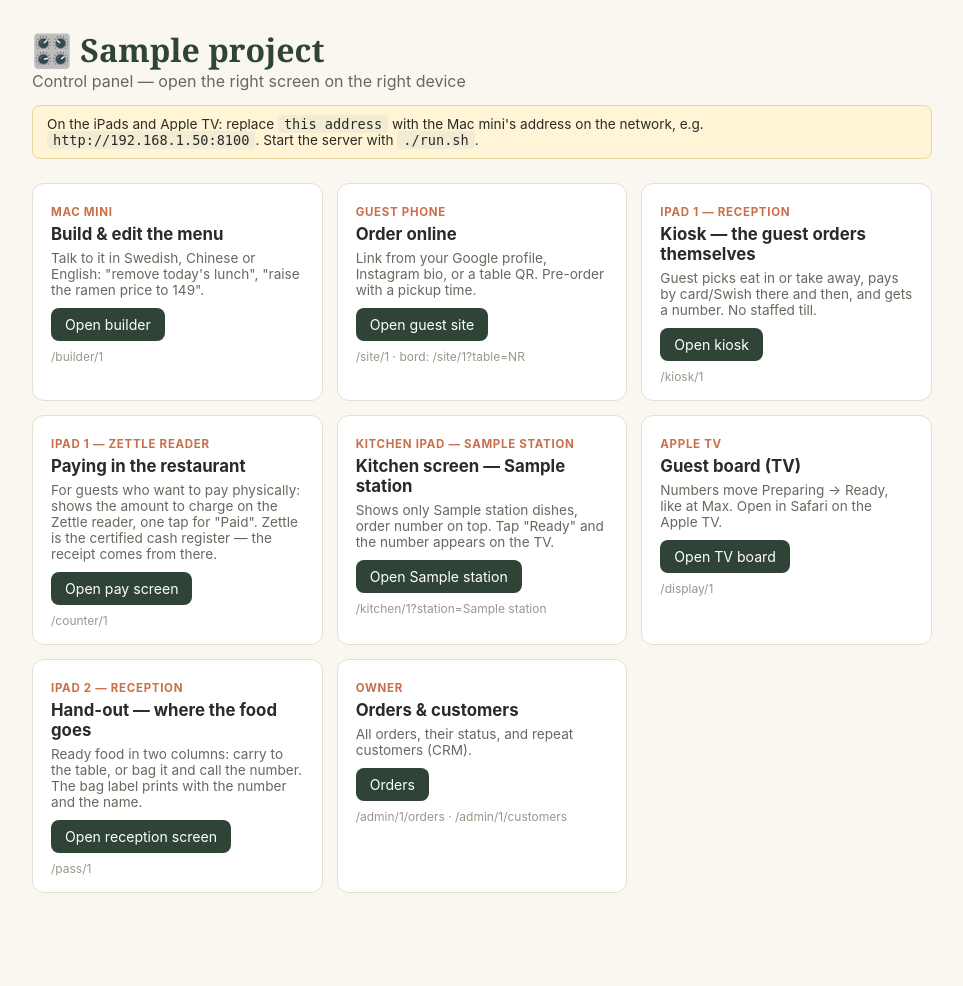
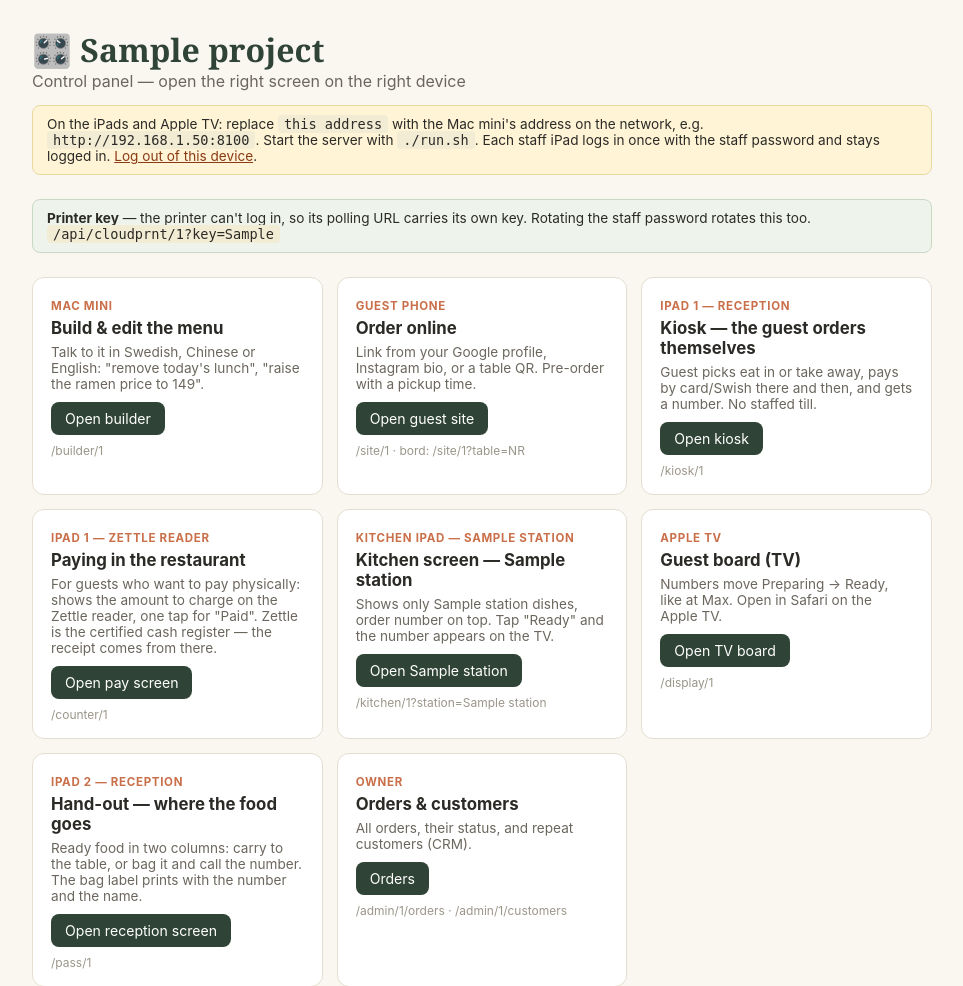
Before and after one commit to bluehawana/vibe-business-llm, a FastAPI app: template app/templates/panel.html in a window 1280 px wide. Shown: the top 986 px of the page, without its empty margins (158-1121 px from the left). Before the commit the page ends 893 px from the top, so only its background shows below. Run offline with FastAPI, Linux system fonts and the light colour scheme; the template is opened without the code that fills it: most values are stand-ins (such as "Sample title", 1, 10 or a date in 2020).

Commit message:
Staff login, printer key, and signed webhooks — safe to put on a public URL
The kitchen, reception, pay, panel, builder and admin screens were open to
anyone who could reach the server. That was tolerable on the restaurant LAN and
not tolerable behind a tunnel, where a stranger could read every order and tap
'Paid on Zettle'. They now sit behind one shared password (VIBE_STAFF_PASSWORD),
and with no password set they return 503 rather than serving — fail closed,
because 'I'll set it later' is how a kitchen display ends up on the internet.
run.sh generates a password on first start and prints it.

Guests are untouched: the site, checkout, success page, printable slip and the
TV board stay open. The TV has no keyboard to log in from and shows only order
numbers; the slip's order id is unguessable.

The printer can't fill in a form, so it carries a key derived from the same
password (shown on the panel) instead of the password itself.

Webhooks: an unsigned webhook is a free-food machine — forge a
checkout.session.completed and the kitchen cooks it. Unsigned is now refused
unless we are in the local demo stub. Fixing that surfaced a real bug on the
signed path: construct_event returns a StripeObject, not a dict, so .get() on
its metadata raised AttributeError and every genuine payment would have 400'd
and never reached the kitchen. We now verify with the SDK and read the raw
payload ourselves. This would have broken the first real order.

Co-Authored-By: Claude Opus 5 (1M context) <noreply@anthropic.com>

```diff
--- /dev/null
+++ b/app/auth.py
@@ -0,0 +1,54 @@
+"""Staff login for the screens that aren't for guests.
+
+One shared password per installation, not per-user accounts: the people who need
+in are the two of you plus whoever is on shift, and a kitchen iPad has to stay
+logged in for months without anyone remembering a username.
+
+Fail closed. With no password set the staff screens refuse to serve at all,
+rather than quietly staying open — the whole point is that this survives being
+put behind a public URL.
+"""
+
+import hashlib
+import hmac
+import os
+import secrets
+
+STAFF_PASSWORD = os.environ.get("VIBE_STAFF_PASSWORD", "")
+
+COOKIE = "vibe_staff"
+# An iPad bolted to a wall should not be logged out mid-service. Changing the
+# password is what revokes access, not the clock.
+COOKIE_MAX_AGE = 180 * 24 * 3600
+
+
+def configured() -> bool:
+    return bool(STAFF_PASSWORD)
+
+
+def _derive(purpose: str) -> str:
+    """Purpose-bound derivative of the password. Neither the session cookie nor
+    the printer key reveals the password, and rotating it invalidates both."""
+    return hmac.new(STAFF_PASSWORD.encode(), purpose.encode(), hashlib.sha256).hexdigest()
+
+
+def session_token() -> str:
+    return _derive("staff-session")
+
+
+def printer_key() -> str:
+    """A thermal printer can't fill in a login form — it polls a fixed URL. It
+    gets its own key so the password never sits in a printer's config."""
+    return _derive("printer")[:20]
+
+
+def check_password(supplied: str) -> bool:
+    return configured() and secrets.compare_digest(supplied or "", STAFF_PASSWORD)
+
+
+def valid_session(token: str | None) -> bool:
+    return configured() and secrets.compare_digest(token or "", session_token())
+
+
+def valid_printer_key(key: str | None) -> bool:
+    return configured() and secrets.compare_digest(key or "", printer_key())
--- a/app/main.py
+++ b/app/main.py
@@ -1,18 +1,62 @@
 import json
 from pathlib import Path
+from urllib.parse import quote
 
-from fastapi import FastAPI, HTTPException, Request
-from fastapi.responses import HTMLResponse, JSONResponse, PlainTextResponse, Response
+from fastapi import Depends, FastAPI, Form, HTTPException, Request
+from fastapi.responses import (HTMLResponse, JSONResponse, PlainTextResponse,
+                               RedirectResponse, Response)
 from fastapi.templating import Jinja2Templates
 from pydantic import BaseModel
 
-from . import db, llm, receipt, stripe_pay
+from . import auth, db, llm, receipt, stripe_pay
 from .schema import DEFAULT_SPEC, find_menu_item
 
 app = FastAPI(title="Vibe Business")
 templates = Jinja2Templates(directory=Path(__file__).resolve().parent / "templates")
 
 db.init_db()
+
+
+def require_staff(request: Request):
+    """Guards everything that isn't for guests. Public by design and deliberately
+    left open: the guest site, the success page, the printable slip (its order id
+    is unguessable), and the TV board, which shows nothing but order numbers and
+    has no keyboard to log in from."""
+    if not auth.configured():
+        raise HTTPException(503, "Set VIBE_STAFF_PASSWORD in .env to use the staff screens")
+    if auth.valid_session(request.cookies.get(auth.COOKIE)):
+        return
+    if request.url.path.startswith("/api/"):
+        raise HTTPException(401, "Staff login required")
+    raise HTTPException(307, "Staff login required",
+                        headers={"Location": f"/login?next={quote(request.url.path)}"})
+
+
+STAFF = [Depends(require_staff)]
+
+
+@app.get("/login", response_class=HTMLResponse)
+def login_form(request: Request, next: str = "/", bad: str = ""):
+    return templates.TemplateResponse(request, "login.html", {
+        "next": next, "bad": bool(bad), "configured": auth.configured(),
+    })
+
+
+@app.post("/login")
+def login(next: str = Form("/"), password: str = Form("")):
+    if not auth.check_password(password):
+        return RedirectResponse(f"/login?next={quote(next)}&bad=1", status_code=303)
+    response = RedirectResponse(next or "/", status_code=303)
+    response.set_cookie(auth.COOKIE, auth.session_token(), max_age=auth.COOKIE_MAX_AGE,
+                        httponly=True, samesite="lax")
+    return response
+
+
+@app.get("/logout")
+def logout():
+    response = RedirectResponse("/login", status_code=303)
+    response.delete_cookie(auth.COOKIE)
+    return response
 
 
 class CreateProject(BaseModel):
@@ -59,7 +103,7 @@ def landing(request: Request):
     return templates.TemplateResponse(request, "landing.html", {})
 
 
-@app.post("/api/projects")
+@app.post("/api/projects", dependencies=STAFF)
 def create_project(body: CreateProject):
     seed = (
         "Create the first version of my website. Here is my business:\n"
@@ -76,7 +120,7 @@ def create_project(body: CreateProject):
     return {"project_id": project_id, "reply": reply}
 
 
-@app.get("/builder/{project_id}", response_class=HTMLResponse)
+@app.get("/builder/{project_id}", response_class=HTMLResponse, dependencies=STAFF)
 def builder(request: Request, project_id: str):
     project = _project_or_404(project_id)
     messages = db.get_messages(project_id)
@@ -86,7 +130,7 @@ def builder(request: Request, project_id: str):
     })
 
 
-@app.post("/api/projects/{project_id}/chat")
+@app.post("/api/projects/{project_id}/chat", dependencies=STAFF)
 def chat(project_id: str, body: ChatMessage):
     project = _project_or_404(project_id)
     history = db.get_messages(project_id)
@@ -245,7 +289,7 @@ async def stripe_webhook(request: Request):
 
 # ---------- Kitchen display (KDS) ----------
 
-@app.get("/kitchen/{project_id}", response_class=HTMLResponse)
+@app.get("/kitchen/{project_id}", response_class=HTMLResponse, dependencies=STAFF)
 def kitchen(request: Request, project_id: str):
     project = _project_or_404(project_id)
     return templates.TemplateResponse(request, "kitchen.html", {
@@ -262,7 +306,7 @@ def _station_of(spec: dict) -> dict:
     return out
 
 
-@app.get("/counter/{project_id}", response_class=HTMLResponse)
+@app.get("/counter/{project_id}", response_class=HTMLResponse, dependencies=STAFF)
 def counter(request: Request, project_id: str):
     """The Zettle hand-off screen: every order waiting to be charged, with the
     exact amount to key into the reader. Two taps, no till, and whoever is
@@ -271,7 +315,7 @@ def counter(request: Request, project_id: str):
     return templates.TemplateResponse(request, "counter.html", {"project": project})
 
 
-@app.get("/pass/{project_id}", response_class=HTMLResponse)
+@app.get("/pass/{project_id}", response_class=HTMLResponse, dependencies=STAFF)
 def pass_screen(request: Request, project_id: str):
     """Reception iPad. No till any more, but somebody still has to carry plates
     to the right table and put the right food in the right bag — this screen
@@ -280,13 +324,13 @@ def pass_screen(request: Request, project_id: str):
     return templates.TemplateResponse(request, "pass.html", {"project": project})
 
 
-@app.get("/api/counter/{project_id}/unsettled")
+@app.get("/api/counter/{project_id}/unsettled", dependencies=STAFF)
 def counter_unsettled(project_id: str):
     _project_or_404(project_id)
     return {"orders": db.get_unsettled_orders(project_id)}
 
 
-@app.get("/api/kitchen/{project_id}/orders")
+@app.get("/api/kitchen/{project_id}/orders", dependencies=STAFF)
 def kitchen_orders(project_id: str, station: str = ""):
     project = _project_or_404(project_id)
     orders = db.get_active_orders(project_id)
@@ -314,7 +358,7 @@ def display(request: Request, project_id: str):
     return templates.TemplateResponse(request, "display.html", {"project": project})
 
 
-@app.post("/api/kitchen/{project_id}/orders/{order_id}/status")
+@app.post("/api/kitchen/{project_id}/orders/{order_id}/status", dependencies=STAFF)
 def kitchen_status(project_id: str, order_id: str, body: FulfillmentUpdate):
     _project_or_404(project_id)
     order = db.get_order(order_id)
@@ -329,7 +373,7 @@ def kitchen_status(project_id: str, order_id: str, body: FulfillmentUpdate):
 
 # ---------- Restaurant control panel (the operational hub) ----------
 
-@app.get("/panel/{project_id}", response_class=HTMLResponse)
+@app.get("/panel/{project_id}", response_class=HTMLResponse, dependencies=STAFF)
 def panel(request: Request, project_id: str):
     project = _project_or_404(project_id)
     stations = sorted({it.get("station", "kitchen")
@@ -338,12 +382,13 @@ def panel(request: Request, project_id: str):
     return templates.TemplateResponse(request, "panel.html", {
         "project": project,
         "stations": stations or ["kitchen"],
+        "printer_key": auth.printer_key(),
     })
 
 
 # ---------- In-store iPad kiosk ----------
 
-@app.get("/kiosk/{project_id}", response_class=HTMLResponse)
+@app.get("/kiosk/{project_id}", response_class=HTMLResponse, dependencies=STAFF)
 def kiosk(request: Request, project_id: str):
     """Reception iPad in self-hosting mode: the guest orders and pays themselves,
     eat-here or takeaway, and walks away with a number. Same ordering UI as the
@@ -363,7 +408,20 @@ def kiosk(request: Request, project_id: str):
 # paid order is waiting, we tell it a job is ready; it GETs the ticket text and
 # DELETEs to confirm. No local driver, no printer IP — cloud-native printing.
 
-@app.post("/api/cloudprnt/{project_id}")
+def require_printer(key: str = ""):
+    """The printer polls a fixed URL and can't hold a cookie, so it carries its
+    own key (shown on the control panel). Without it these endpoints would leak
+    every order's contents to anyone who found the URL."""
+    if not auth.configured():
+        raise HTTPException(503, "Set VIBE_STAFF_PASSWORD in .env before printing")
+    if not auth.valid_printer_key(key):
+        raise HTTPException(401, "Bad printer key")
+
+
+PRINTER = [Depends(require_printer)]
+
+
+@app.post("/api/cloudprnt/{project_id}", dependencies=PRINTER)
 async def cloudprnt_poll(project_id: str):
     _project_or_404(project_id)
     order = db.get_next_unprinted_order(project_id)
@@ -372,7 +430,7 @@ async def cloudprnt_poll(project_id: str):
             "jobToken": order["id"] if order else ""}
 
 
-@app.get("/api/cloudprnt/{project_id}", response_class=PlainTextResponse)
+@app.get("/api/cloudprnt/{project_id}", response_class=PlainTextResponse, dependencies=PRINTER)
 def cloudprnt_job(project_id: str, role: str = "both"):
     """One printer at the reception iPad prints both documents per order: the
     guest's number slip (they carry it to their table) and the kitchen ticket.
@@ -394,7 +452,7 @@ def cloudprnt_job(project_id: str, role: str = "both"):
     return PlainTextResponse("".join(docs), media_type="text/plain; charset=utf-8")
 
 
-@app.delete("/api/cloudprnt/{project_id}")
+@app.delete("/api/cloudprnt/{project_id}", dependencies=PRINTER)
 async def cloudprnt_confirm(project_id: str, token: str = ""):
     _project_or_404(project_id)
     order = db.get_next_unprinted_order(project_id) if not token else db.get_order(token)
@@ -422,7 +480,7 @@ def receipt_page(request: Request, order_id: str):
 
 # ---------- Owner admin ----------
 
-@app.get("/admin/{project_id}/orders", response_class=HTMLResponse)
+@app.get("/admin/{project_id}/orders", response_class=HTMLResponse, dependencies=STAFF)
 def orders(request: Request, project_id: str):
     project = _project_or_404(project_id)
     return templates.TemplateResponse(request, "orders.html", {
@@ -432,7 +490,7 @@ def orders(request: Request, project_id: str):
     })
 
 
-@app.post("/api/admin/{project_id}/orders/{order_id}/settle")
+@app.post("/api/admin/{project_id}/orders/{order_id}/settle", dependencies=STAFF)
 def settle_order(project_id: str, order_id: str):
     """The order was charged on the Zettle reader → mark it paid here. Zettle is
     the certified register that records the sale; we only mirror the outcome so
@@ -445,7 +503,7 @@ def settle_order(project_id: str, order_id: str):
     return {"ok": True}
 
 
-@app.get("/admin/{project_id}/customers", response_class=HTMLResponse)
+@app.get("/admin/{project_id}/customers", response_class=HTMLResponse, dependencies=STAFF)
 def customers(request: Request, project_id: str):
     project = _project_or_404(project_id)
     return templates.TemplateResponse(request, "customers.html", {
--- a/app/templates/panel.html
+++ b/app/templates/panel.html
@@ -30,6 +30,13 @@
   <div class="host">
     On the iPads and Apple TV: replace <code>this address</code> with the Mac mini's address on the
     network, e.g. <code>http://192.168.1.50:8100</code>. Start the server with <code>./run.sh</code>.
+    Each staff iPad logs in once with the staff password and stays logged in.
+    <a href="/logout" style="color:#8a3a14">Log out of this device</a>.
+  </div>
+  <div class="host" style="background:#eef3ec;border-color:#c8d8c4">
+    <b>Printer key</b> — the printer can't log in, so its polling URL carries its own key.
+    Rotating the staff password rotates this too.<br>
+    <code style="user-select:all">/api/cloudprnt/{{ project.id }}?key={{ printer_key }}</code>
   </div>
 
   <div class="grid">
--- a/requirements.txt
+++ b/requirements.txt
@@ -3,3 +3,4 @@ uvicorn>=0.30
 jinja2>=3.1
 anthropic>=0.116
 stripe>=10.0
+python-multipart
```
Also changed, not shown: DEPLOY.md (+22 -6 lines), app/stripe_pay.py (+21 -8 lines), app/templates/login.html (added, +48 -0 lines), tests/conftest.py (+5 -1 lines), tests/test_app.py (+135 -13 lines), 2 other files.
